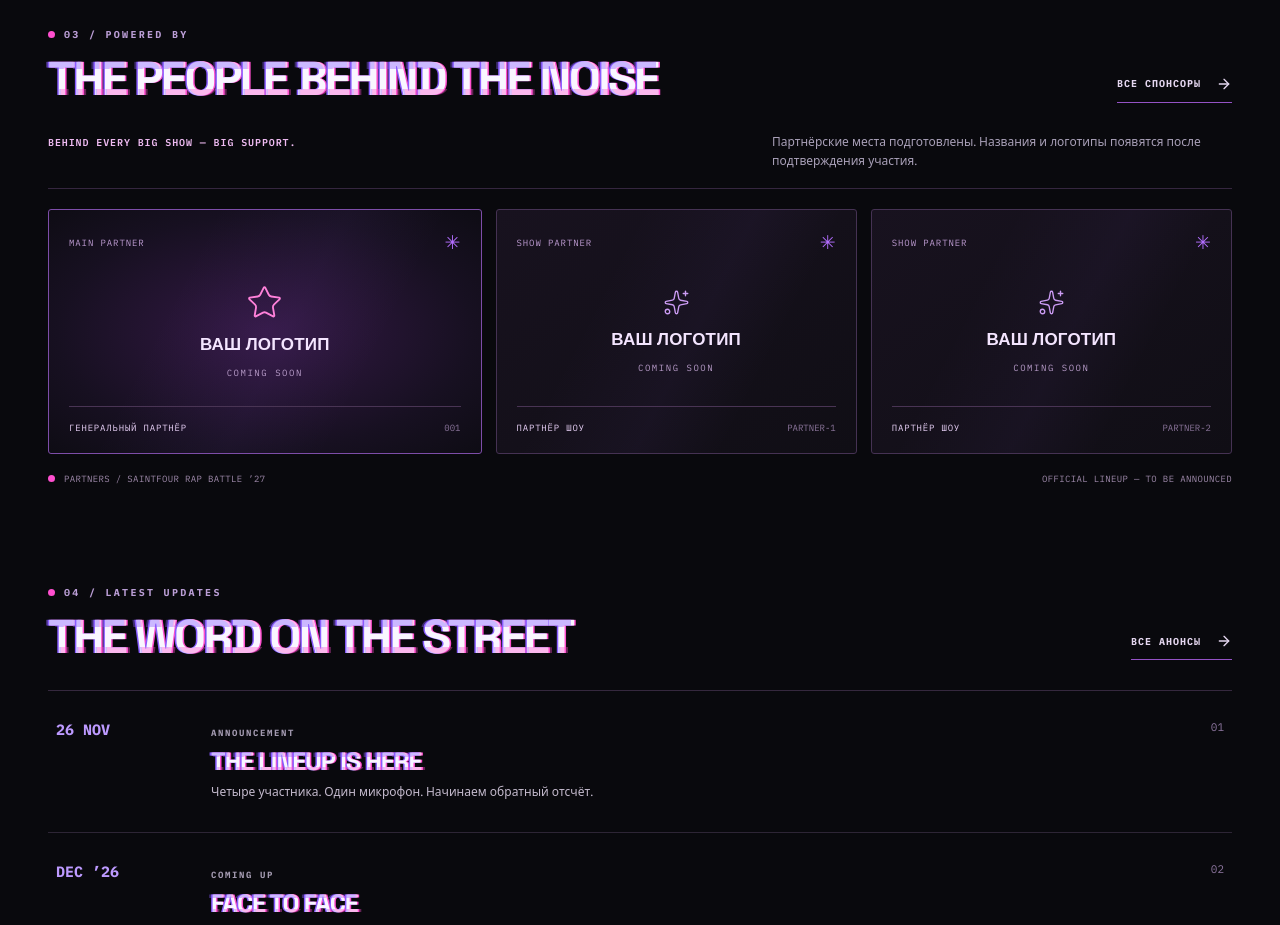
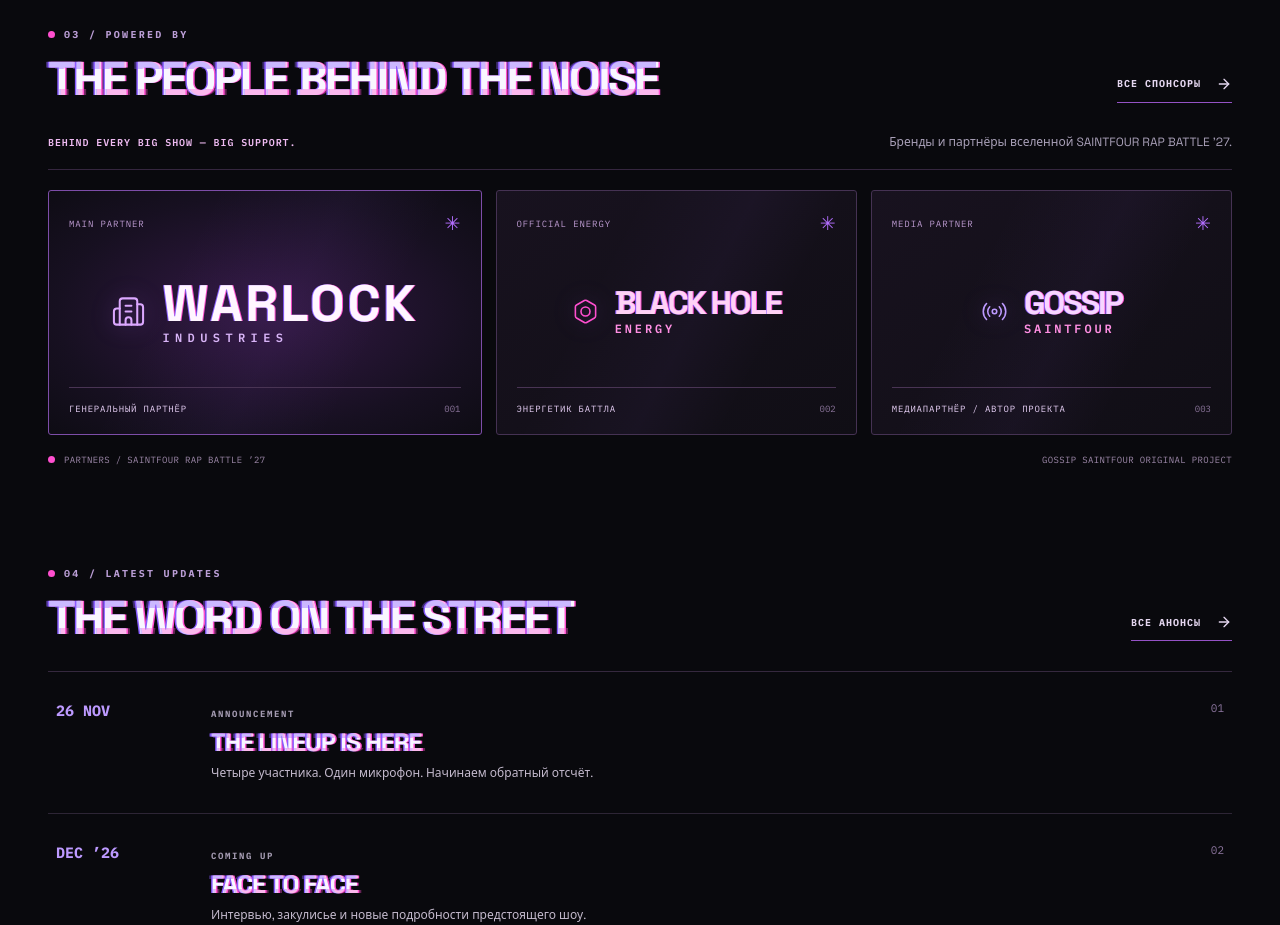
Before and after one commit to GossipSa/SaintfourRapBattle27, a React (Vite) app: page / in a window 1280 px wide. Shown: the part 2540-3465 px from the top of the page. Built offline with nearby package versions, Linux system fonts and the light colour scheme; a web font is replaced by a local one.

Commit message:
feat: feature Warlock Black Hole Energy and Gossip Saintfour sponsors

```diff
--- a/src/Sponsors.jsx
+++ b/src/Sponsors.jsx
@@ -1,47 +1,47 @@
-import { Sparkles, Radio, Star } from 'lucide-react'
+import { Bolt, Building2, Radio } from 'lucide-react'
 
-// Replace placeholders with confirmed partner names and licensed logos only.
-// Optional image files should live under public/media/sponsors/.
+// Fictional / in-universe partner identities for the fan project.
+// Replace typography with actual approved logo assets when available.
 const sponsors = [
-  { id:'main', tier:'ГЕНЕРАЛЬНЫЙ ПАРТНЁР', tag:'MAIN PARTNER', icon:Star, featured:true },
-  { id:'partner-1', tier:'ПАРТНЁР ШОУ', tag:'SHOW PARTNER', icon:Sparkles },
-  { id:'partner-2', tier:'ПАРТНЁР ШОУ', tag:'SHOW PARTNER', icon:Sparkles },
-  { id:'media-1', tier:'ИНФОПАРТНЁР', tag:'MEDIA PARTNER', icon:Radio },
-  { id:'media-2', tier:'ИНФОПАРТНЁР', tag:'MEDIA PARTNER', icon:Radio },
+  { id:'warlock', name:'WARLOCK', subtitle:'INDUSTRIES', tier:'ГЕНЕРАЛЬНЫЙ ПАРТНЁР', tag:'MAIN PARTNER', Icon:Building2, featured:true },
+  { id:'energy', name:'BLACK HOLE', subtitle:'ENERGY', tier:'ЭНЕРГЕТИК БАТТЛА', tag:'OFFICIAL ENERGY', Icon:Bolt },
+  { id:'gossip', name:'GOSSIP', subtitle:'SAINTFOUR', tier:'МЕДИАПАРТНЁР / АВТОР ПРОЕКТА', tag:'MEDIA PARTNER', Icon:Radio },
 ]
 
-function SponsorPlaceholder({ sponsor }) {
-  const Icon = sponsor.icon
+function SponsorCard({ sponsor }) {
+  const Icon=sponsor.Icon
   return (
-    <div className={`sponsor-tile ${sponsor.featured ? 'sponsor-featured' : ''}`}>
+    <article className={`sponsor-tile sponsor-${sponsor.id} ${sponsor.featured ? 'sponsor-featured' : ''}`}>
       <div className="sponsor-tile-top">
         <span>{sponsor.tag}</span>
         <span className="sponsor-cross" aria-hidden="true">✳</span>
       </div>
-      <div className="sponsor-placeholder">
-        <Icon size={sponsor.featured ? 37 : 27} strokeWidth={1.2} aria-hidden="true" />
-        <strong>ВАШ ЛОГОТИП</strong>
-        <span>COMING SOON</span>
+      <div className="sponsor-identity">
+        <Icon className="sponsor-symbol" size={sponsor.featured?35:27} strokeWidth={1.4} aria-hidden="true" />
+        <div className="sponsor-wordmark" aria-label={sponsor.name+' '+sponsor.subtitle}>
+          <strong>{sponsor.name}</strong>
+          <span>{sponsor.subtitle}</span>
+        </div>
       </div>
       <div className="sponsor-tile-bottom">
         <span>{sponsor.tier}</span>
-        <span className="sponsor-tile-number">{sponsor.id === 'main' ? '001' : sponsor.id.toUpperCase()}</span>
+        <span className="sponsor-tile-number">{sponsor.id==='warlock'?'001':sponsor.id==='energy'?'002':'003'}</span>
       </div>
+    </article>
+  )
+}
+
+export default function SponsorsShowcase() {
+  return (
+    <div className="sponsors-showcase">
+      <div className="sponsors-intro">
+        <p>BEHIND EVERY BIG SHOW — BIG SUPPORT.</p>
+        <span>Бренды и партнёры вселенной SAINTFOUR RAP BATTLE ’27.</span>
+      </div>
+      <div className="sponsors-grid">
+        {sponsors.map(s=><SponsorCard key={s.id} sponsor={s}/>)}
+      </div>
+      <div className="sponsors-note"><span className="red-dot"/> PARTNERS / SAINTFOUR RAP BATTLE ’27 <span>GOSSIP SAINTFOUR ORIGINAL PROJECT</span></div>
     </div>
   )
 }
-
-export default function SponsorsShowcase({compact=false}) {
-  return (
-    <div className={`sponsors-showcase ${compact ? 'sponsors-compact' : ''}`}>
-      <div className="sponsors-intro">
-        <p>BEHIND EVERY BIG SHOW — BIG SUPPORT.</p>
-        <span>Партнёрские места подготовлены. Названия и логотипы появятся после подтверждения участия.</span>
-      </div>
-      <div className="sponsors-grid">
-        {sponsors.slice(0,compact?3:5).map(s=><SponsorPlaceholder key={s.id} sponsor={s}/>)}
-      </div>
-      <div className="sponsors-note"><span className="red-dot"/> PARTNERS / SAINTFOUR RAP BATTLE ’27 <span>OFFICIAL LINEUP — TO BE ANNOUNCED</span></div>
-    </div>
-  )
-}
--- a/src/sponsors.css
+++ b/src/sponsors.css
@@ -28,3 +28,36 @@
 @media(max-width:800px){.sponsors-grid{grid-template-columns:1fr 1fr}.sponsors-grid .sponsor-featured{grid-column:span 2;min-height:235px}.sponsors-intro{flex-direction:column;gap:8px}.sponsors-page .sponsors-grid{grid-template-columns:1fr 1fr}.sponsors-page .sponsor-featured{grid-column:span 2}.sponsors-page .sponsor-tile:not(.sponsor-featured){grid-column:span 1}}
 @media(max-width:540px){.sponsors-grid{gap:10px}.sponsor-tile{padding:13px;min-height:185px}.sponsor-featured{min-height:230px}.sponsor-tile-top>span:first-child{font-size:8px}.sponsor-placeholder strong{font-size:13px}.sponsor-tile-bottom span:first-child{font-size:8px}.sponsor-tile-number{display:none}.sponsors-note>span:last-child{display:none}.sponsors-page .sponsor-tile:not(.sponsor-featured){min-height:194px}.sponsors-page .sponsor-featured .sponsor-placeholder strong{font-size:22px}}
 @media(prefers-reduced-motion:reduce){.sponsor-tile{transition:none}}
+
+/* Branded in-universe sponsorship identities */
+.sponsor-identity{position:relative;z-index:1;display:flex;align-items:center;justify-content:center;gap:16px;min-height:136px;color:#DCA8FF}
+.sponsor-symbol{flex:none;filter:drop-shadow(0 0 11px #A768FF40)}
+.sponsor-wordmark{display:flex;flex-direction:column;gap:1px;min-width:0}
+.sponsor-wordmark strong{display:block;color:#fff6ff;font-family:'Space Grotesk',sans-serif;font-weight:700;font-size:clamp(19px,2.55vw,34px);line-height:1;letter-spacing:-.07em;overflow-wrap:anywhere;text-shadow:-1px 0 #885cff,1px 0 #ff4fcf}
+.sponsor-wordmark>span{font:600 12px 'IBM Plex Mono',monospace;letter-spacing:.24em;color:#d8b4f7}
+.sponsor-featured .sponsor-wordmark strong{font-size:clamp(30px,4vw,56px);letter-spacing:.055em}
+.sponsor-featured .sponsor-wordmark>span{letter-spacing:.45em}
+.sponsor-energy .sponsor-symbol{color:#FF4FCF}
+.sponsor-energy .sponsor-wordmark strong{color:#FFD2F5}
+.sponsor-energy .sponsor-wordmark>span{color:#FF8FE3}
+.sponsor-gossip .sponsor-symbol{color:#BD9AFF}
+.sponsor-gossip .sponsor-wordmark strong{color:#f7d5ff}
+.sponsor-gossip .sponsor-wordmark>span{color:#FF8FE3}
+.sponsor-tile:hover .sponsor-wordmark strong{text-shadow:-3px 0 #885cff,3px 0 #ff4fcf}
+.sponsors-page .sponsor-tile:not(.sponsor-featured){grid-column:span 3}
+.sponsors-page .sponsor-featured .sponsor-wordmark strong{font-size:clamp(40px,5vw,64px)}
+@media(max-width:800px){
+.sponsors-grid{grid-template-columns:repeat(2,minmax(0,1fr))}
+.sponsors-grid .sponsor-featured{grid-column:span 2}
+.sponsor-wordmark strong{font-size:clamp(19px,3vw,30px)}
+}
+@media(max-width:540px){
+.sponsors-grid{grid-template-columns:minmax(0,1fr)}
+.sponsors-grid .sponsor-featured,.sponsors-page .sponsor-featured,.sponsors-page .sponsor-tile:not(.sponsor-featured){grid-column:span 1}
+.sponsors-page .sponsors-grid{grid-template-columns:minmax(0,1fr)}
+.sponsor-tile,.sponsors-page .sponsor-tile:not(.sponsor-featured){min-height:190px}
+.sponsors-grid .sponsor-featured{min-height:225px}
+.sponsor-wordmark strong{font-size:28px}
+.sponsor-featured .sponsor-wordmark strong,.sponsors-page .sponsor-featured .sponsor-wordmark strong{font-size:40px}
+.sponsor-wordmark>span{font-size:10px}
+}
```
Also changed, not shown: src/App.jsx (+1 -1 lines), 1 other file (tests, documents, lock files or other folders).
